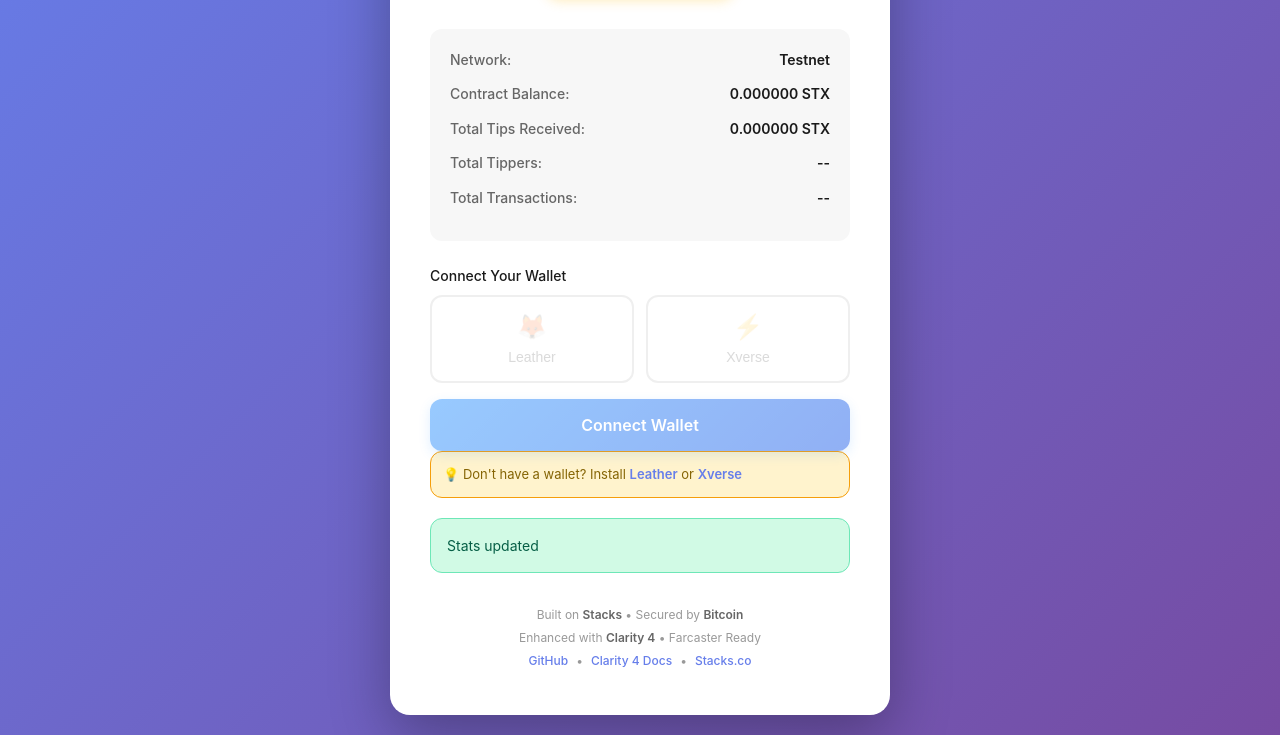
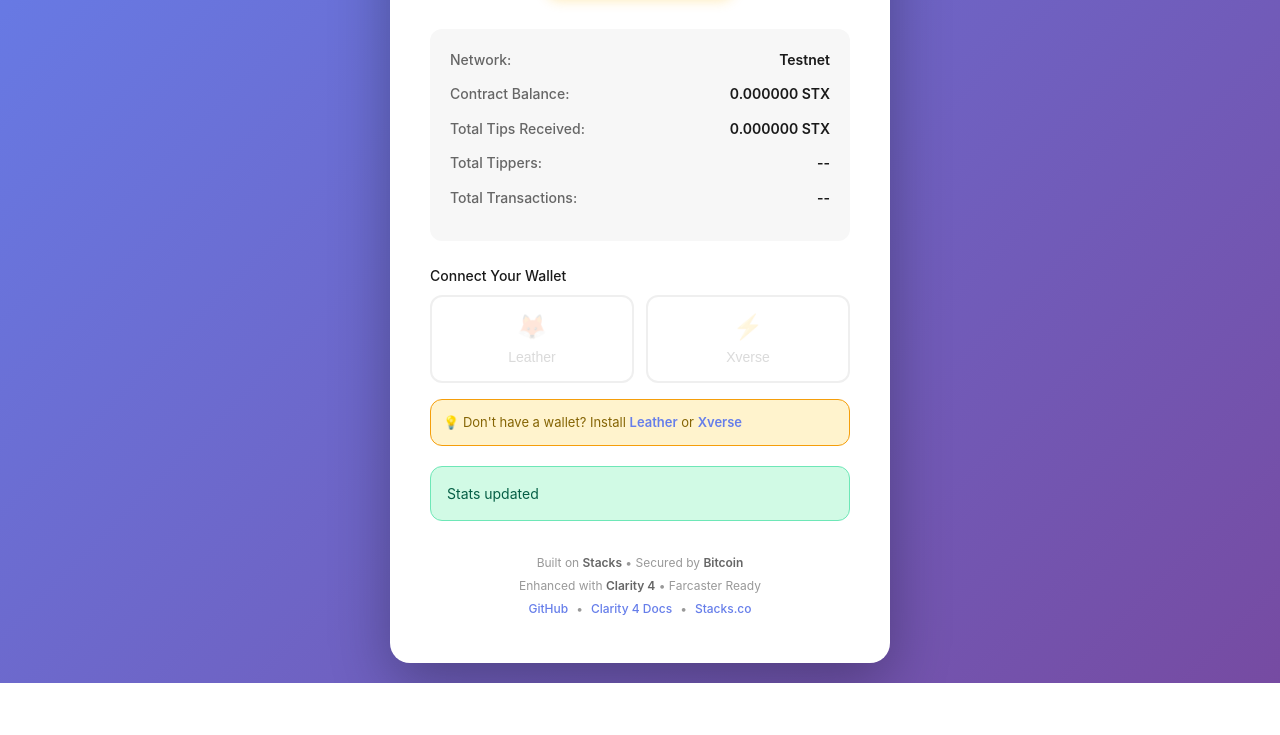
Before and after one commit to CryptoExplor/Stacks-Tip-Jar, a website built with Vite: page index.html in a window 1280 px wide. Shown: the part 195-930 px from the top of the page. After the commit the page ends 878 px from the top, so only its background shows below. Built offline with nearby package versions, Linux system fonts and the light colour scheme; no server answers.

Commit message:
Update index.html

```diff
--- a/index.html
+++ b/index.html
@@ -107,10 +107,6 @@
           <span>Xverse</span>
         </button>
       </div>
-
-      <button class="btn btn-appkit" id="appkitBtn">
-        <span>Connect Wallet</span>
-      </button>
 
       <div class="install-notice" id="installNotice">
         💡 Don't have a wallet? Install
```
